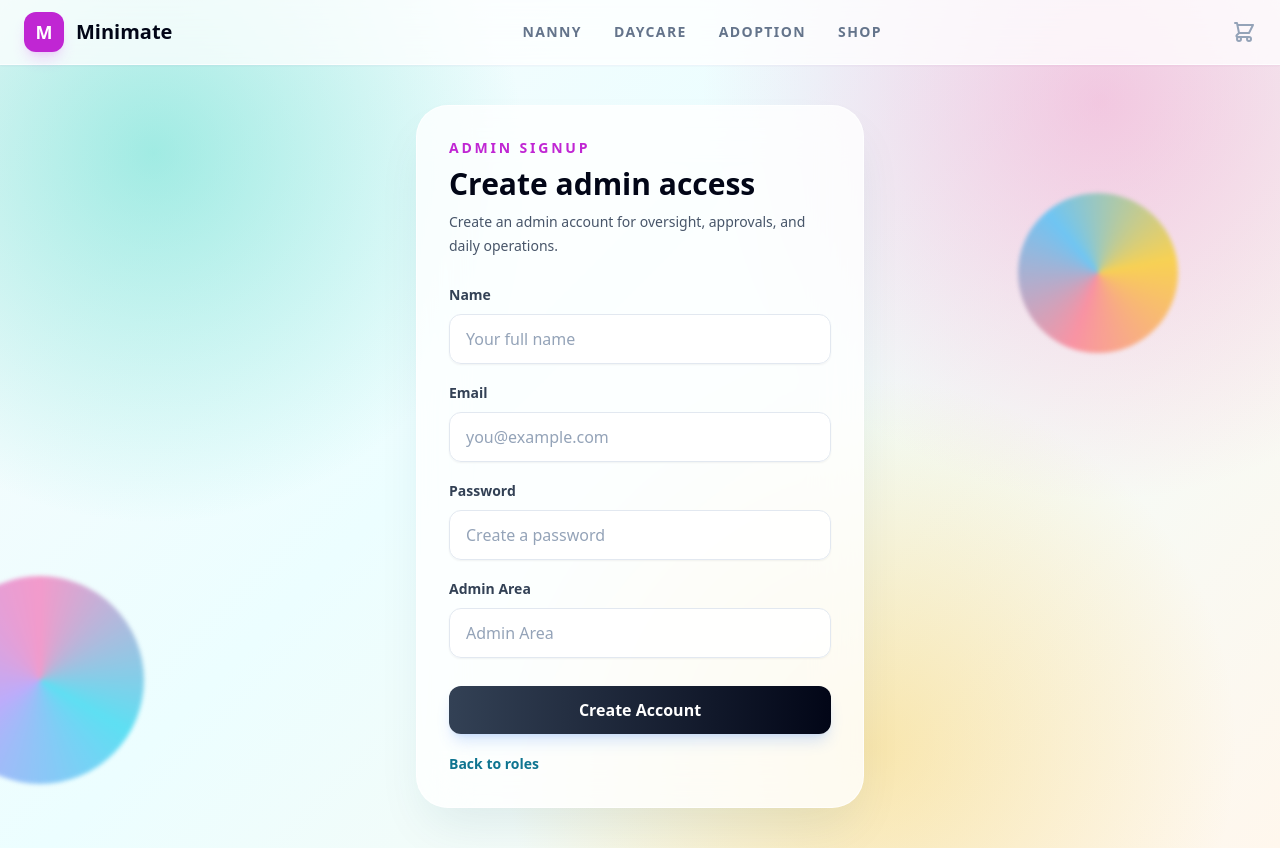
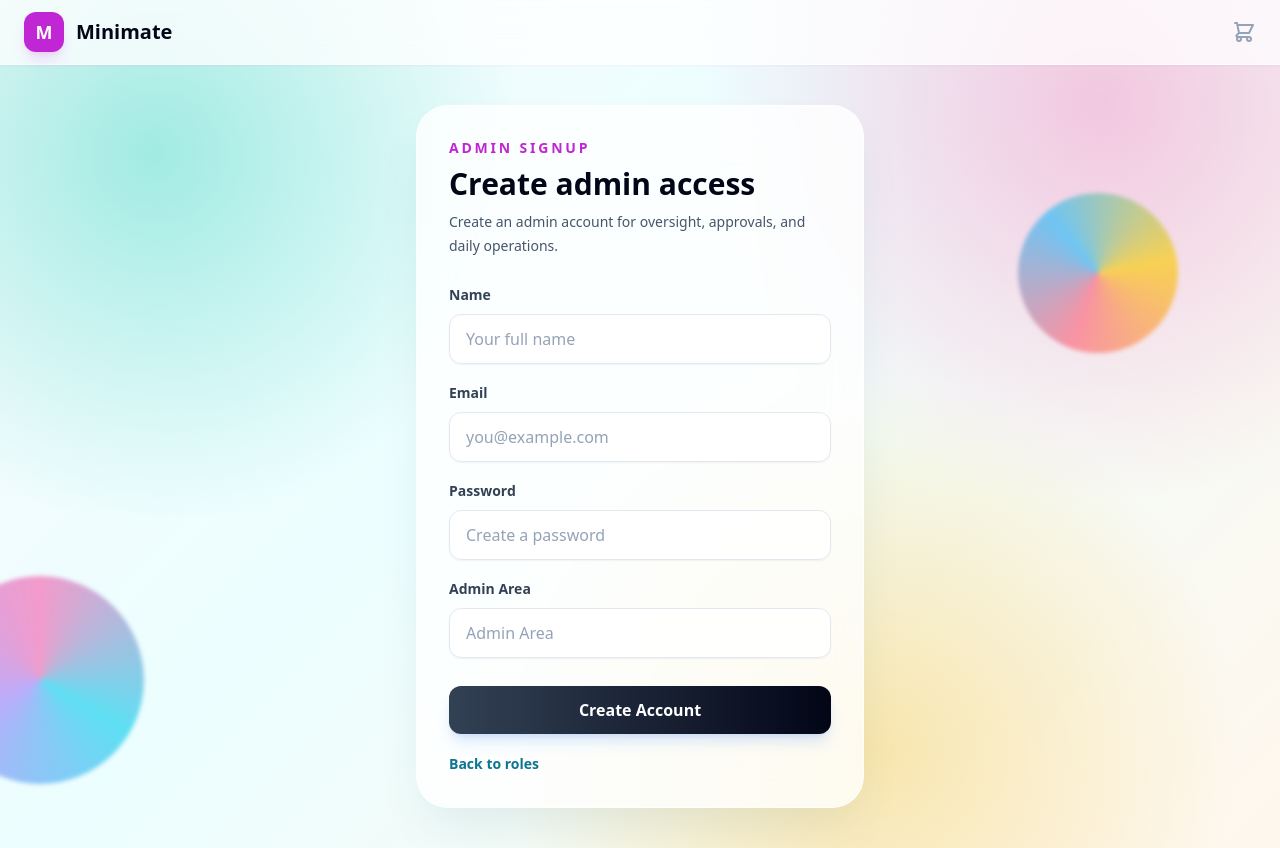
Before and after one commit to mehbubakhan/Software, a React (Create React App) app: page /signup/admin in a window 1280 px wide. Built offline with nearby package versions, Linux system fonts and the light colour scheme; no server answers.

Commit message:
Remove central navigation links from Navbar

```diff
--- a/src/components/Navbar.jsx
+++ b/src/components/Navbar.jsx
@@ -18,13 +18,6 @@
           <Link to="/" className="text-xl font-black text-slate-950 transition hover:text-fuchsia-700">Minimate</Link>
         </div>
 
-        {/* Navigation Links */}
-        <div className="hidden md:flex items-center gap-8 text-sm font-bold uppercase tracking-widest text-slate-500">
-          <Link to="/dashboard/parent/hire-nanny" className="hover:text-slate-800 transition">Nanny</Link>
-          <Link to="/dashboard/parent/daycare" className="hover:text-slate-800 transition">Daycare</Link>
-          <Link to="/dashboard/parent/adoption" className="hover:text-slate-800 transition">Adoption</Link>
-          <Link to="/dashboard/parent/marketplace" className="hover:text-slate-800 transition">Shop</Link>
-        </div>
 
         {/* Right Side Actions */}
         <div className="flex items-center gap-6">
```
